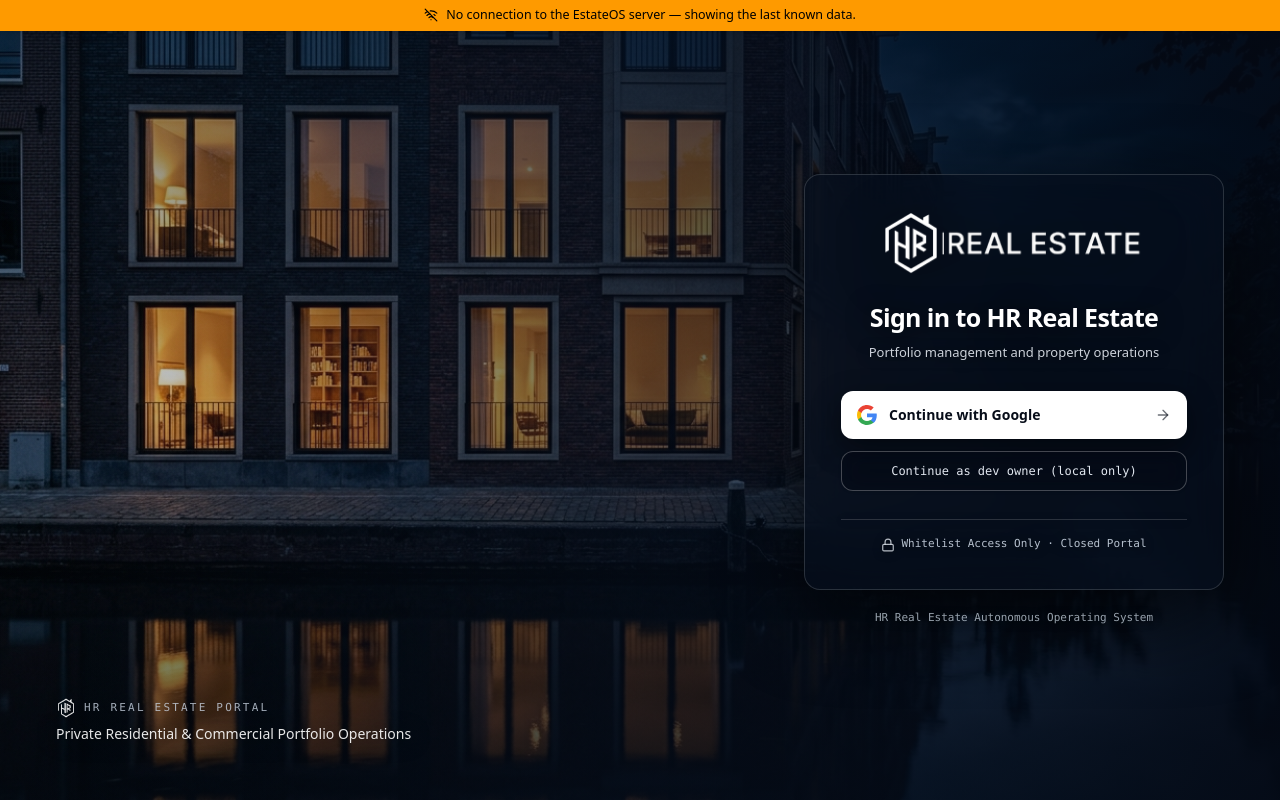
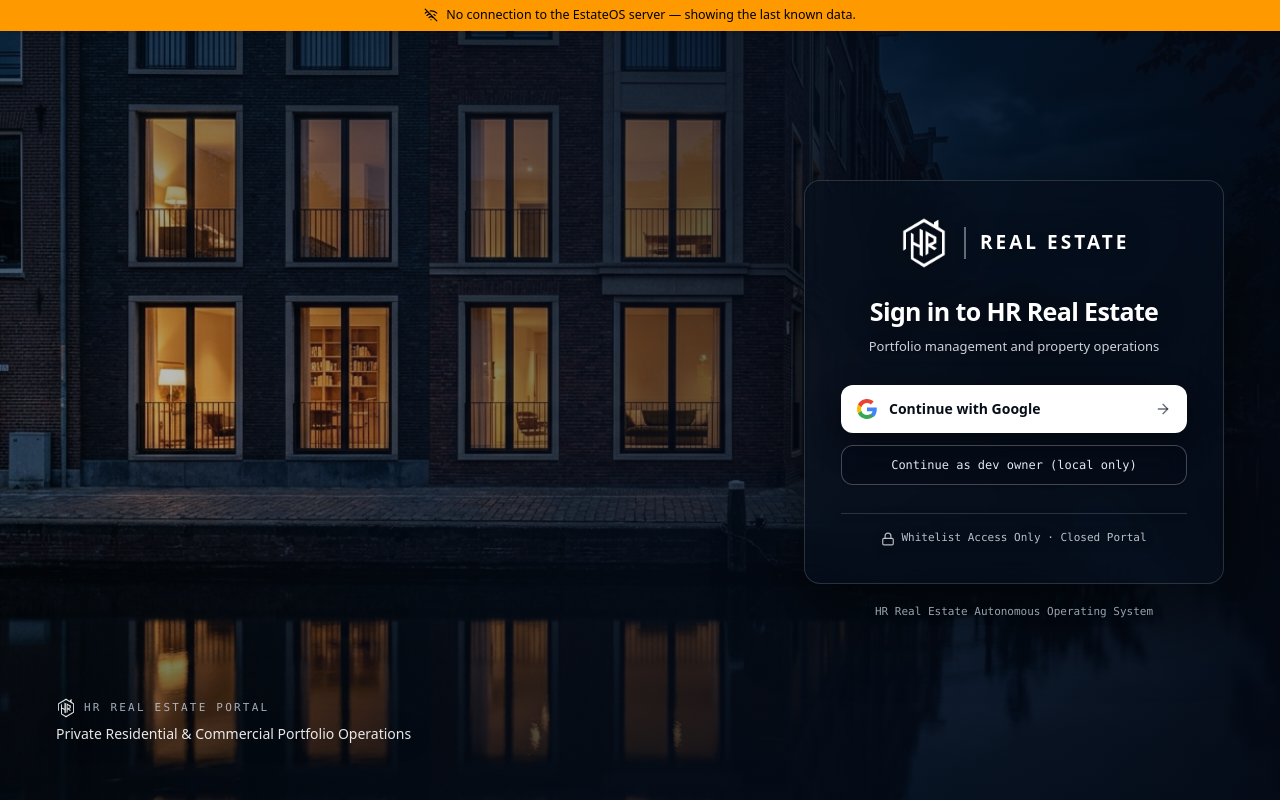
Before and after one commit to astrahrrealestate-commits/HRrealestate, a Next.js app in the folder frontend/: page /login in a window 1280 px wide. Built offline with nearby package versions, Linux system fonts and the light colour scheme; no server answers.

Commit message:
feat(branding): implement high-DPI vector typography for REAL ESTATE wordmark

```diff
--- a/frontend/src/app/login/page.tsx
+++ b/frontend/src/app/login/page.tsx
@@ -116,15 +116,19 @@ function LoginForm() {
       )}
     >
       {/* 1. Architectural Brand Logo */}
-      <div className="flex flex-col items-center mb-4 sm:mb-6">
+      <div className="flex items-center gap-3.5 mb-4 sm:mb-6">
         <Image
-          src="/images/hr-realestate-logo.png"
+          src="/images/hr-realestate-mark.png"
           alt="HR Real Estate"
-          width={260}
-          height={82}
+          width={52}
+          height={52}
           priority
-          className="h-14 sm:h-16 w-auto object-contain drop-shadow-[0_6px_24px_rgba(0,0,0,0.7)]"
+          className="w-11 h-11 sm:w-13 sm:h-13 object-contain drop-shadow-[0_4px_16px_rgba(0,0,0,0.7)]"
         />
+        <div className="w-[1.5px] h-7 sm:h-8 bg-white/40" />
+        <span className="font-heading font-extrabold text-[17px] sm:text-[19px] tracking-[0.16em] text-white uppercase whitespace-nowrap drop-shadow-[0_2px_12px_rgba(0,0,0,0.75)]">
+          REAL ESTATE
+        </span>
       </div>
 
       <h1 className="text-[21px] sm:text-[25px] font-bold text-white tracking-tight drop-shadow-[0_2px_12px_rgba(0,0,0,0.75)]">
--- a/frontend/src/components/layout/Sidebar.tsx
+++ b/frontend/src/components/layout/Sidebar.tsx
@@ -163,18 +163,22 @@ export function Sidebar({ pendingCount, threads }: SidebarProps) {
             <button
               type="button"
               onClick={toggleSidebar}
-              className="flex items-center py-1 px-1.5 rounded-xl hover:bg-white/[0.06] transition-all cursor-pointer group focus:outline-hidden text-left"
+              className="flex items-center gap-2.5 py-1 px-1.5 rounded-xl hover:bg-white/[0.06] transition-all cursor-pointer group focus:outline-hidden text-left"
               title="Click logo to minimize sidebar (Ctrl+B)"
               aria-label="Minimize sidebar"
             >
               <Image
-                src="/images/hr-realestate-logo.png"
+                src="/images/hr-realestate-mark.png"
                 alt="HR Real Estate"
-                width={200}
-                height={62}
-                className="h-10 w-auto object-contain transition-transform group-hover:scale-[1.02]"
+                width={36}
+                height={36}
+                className="w-8.5 h-8.5 object-contain shrink-0 transition-transform group-hover:scale-105"
                 priority
               />
+              <div className="w-[1.5px] h-5 bg-white/40 shrink-0" />
+              <span className="font-heading font-extrabold text-[15px] tracking-[0.14em] text-white uppercase whitespace-nowrap select-none">
+                REAL ESTATE
+              </span>
             </button>
           )}
         </div>
```
